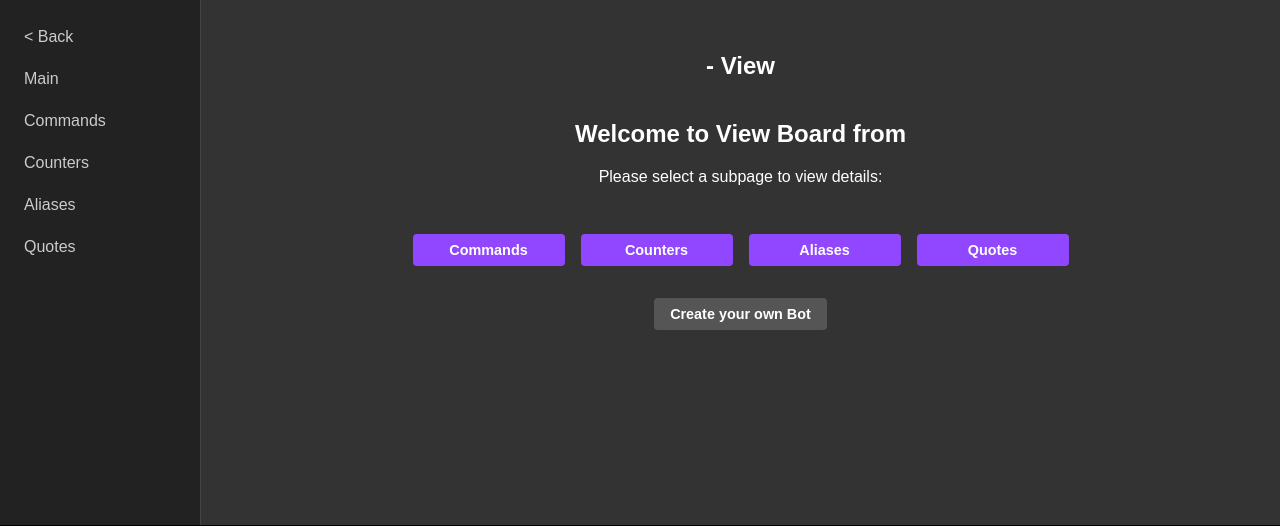
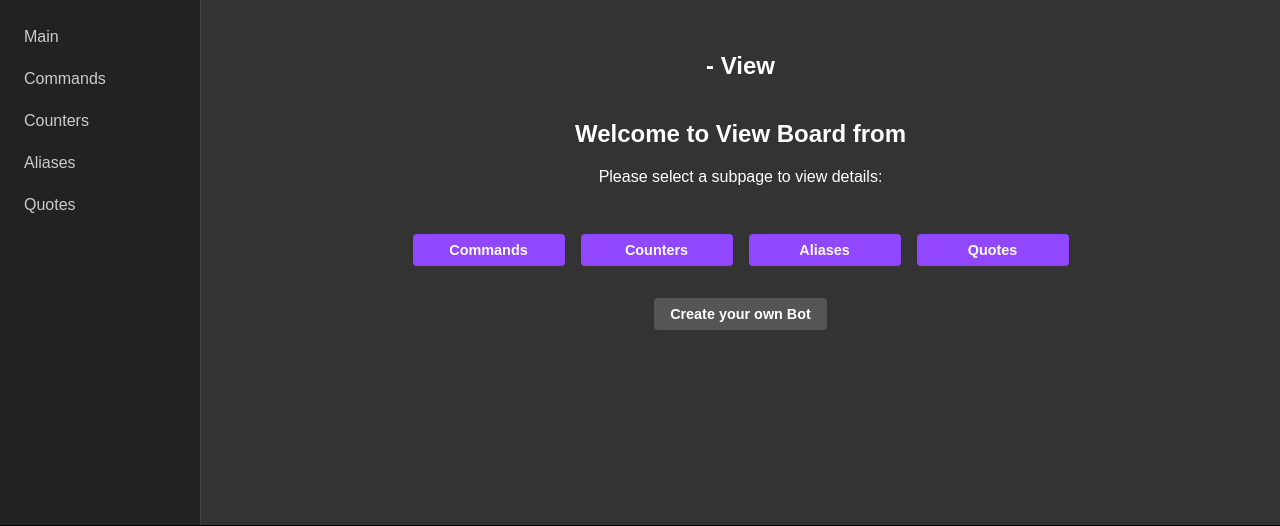
Before and after one commit to PurpurTentakel97/Purpur-Bot, a Python web app: template src/bot/frontend/templates/view_main.html in a window 1280 px wide. Shown: the part 67-593 px from the top of the page. Run offline with Jinja, Linux system fonts and the light colour scheme; the template is opened without the code that fills it, so the values that code supplies are empty.

Commit message:
refactor: remove unused "Back" link from sidebar menu

```diff
--- a/src/bot/frontend/templates/base_view.html
+++ b/src/bot/frontend/templates/base_view.html
@@ -69,12 +69,6 @@
         <nav>
             <ul class="sidebar-menu">
                 <li>
-                    <a href="/"
-                       class="{{ 'active' if request.url.path == '/' else '' }}">
-                        < Back
-                    </a>
-                </li>
-                <li>
                     <a href="/view/{{ bot.id }}/"
                        class="{{ 'active' if request.url.path == '/view/' ~ bot.id ~ '/' else '' }}">
                         Main
```
